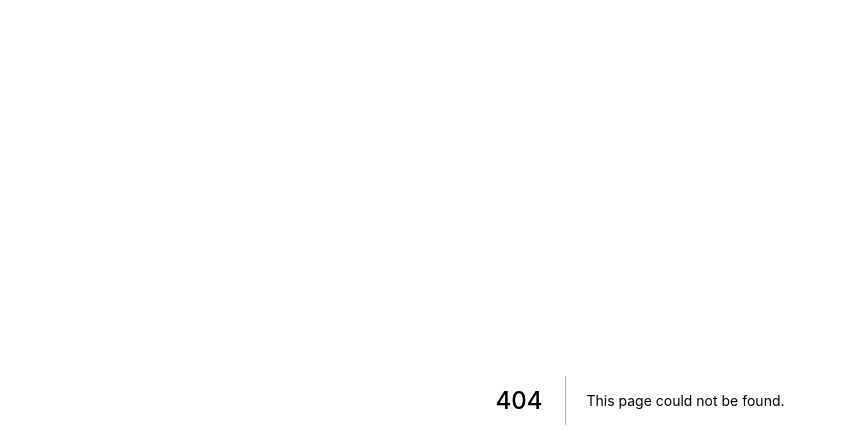
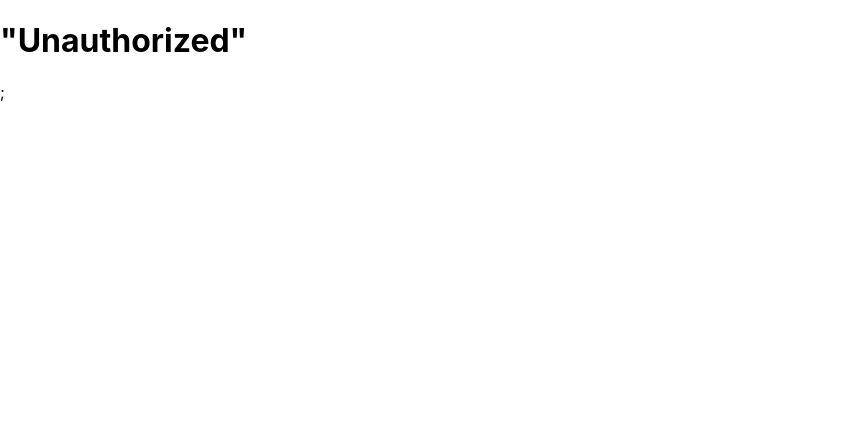
Before and after one commit to luizgribeiro/next-autsession-poc, a Next.js app: page /dashboard in a window 1280 px wide. Before the commit this address had no page. Shown: the top 448 px of the page, without its empty margins (0-846 px from the left). Built offline with nearby package versions, Linux system fonts and the light colour scheme.

Commit message:
feat: add session handler

```diff
--- /dev/null
+++ b/components/session.tsx
@@ -0,0 +1,57 @@
+import React, { useContext } from "react";
+
+type session = {
+  userId: string | null;
+  accounts: string[] | null;
+  permissionAccounts: any[] | null;
+};
+
+const SessionContext = React.createContext<session>({
+  userId: "id do usuário",
+  accounts: [],
+  permissionAccounts: [],
+});
+
+export const useSession = (): session => {
+  const session = useContext(SessionContext);
+  return session;
+};
+
+const sessionValue = {
+  userId: null,
+  accounts: [],
+  permissionAccounts: [],
+};
+
+export const Session: React.FC<{ children: any }> = (props) => {
+  return (
+    <SessionContext.Provider value={sessionValue}>
+      {props.children}
+    </SessionContext.Provider>
+  );
+};
+
+export const setSessionId = (userId: string) => {
+  sessionValue.userId = userId;
+};
+
+const createSessionContext = () => {
+  let SessionContext = React.createContext<session>({
+    userId: null,
+    accounts: null,
+    permissionAccounts: null,
+  });
+  return { SessionContext };
+};
+
+export const Guard: React.FC<{ children: React.ReactNode }> = (props) => {
+  const session = useContext(SessionContext);
+
+  return session.userId === null ? (
+    <h1>"Unauthorized"</h1>
+  ) : (
+    <>{props?.children}</>
+  );
+};
+
+export default SessionContext;
--- a/pages/_app.tsx
+++ b/pages/_app.tsx
@@ -1,8 +1,13 @@
-import '../styles/globals.css'
-import type { AppProps } from 'next/app'
+import "../styles/globals.css";
+import { Session } from "../components/session";
+import type { AppProps } from "next/app";
 
 function MyApp({ Component, pageProps }: AppProps) {
-  return <Component {...pageProps} />
+  return (
+    <Session>
+      <Component {...pageProps} />;
+    </Session>
+  );
 }
 
-export default MyApp
+export default MyApp;
--- a/pages/api/hello.ts
+++ b/pages/api/hello.ts
@@ -1,13 +1,25 @@
 // Next.js API route support: https://nextjs.org/docs/api-routes/introduction
-import type { NextApiRequest, NextApiResponse } from 'next'
+import type { NextApiRequest, NextApiResponse } from "next";
 
 type Data = {
-  name: string
-}
+  name: string;
+};
+
+type session = {
+  userId: string | null;
+  accounts: string[] | null;
+  permissionAccounts: any[] | null;
+};
 
 export default function handler(
   req: NextApiRequest,
-  res: NextApiResponse<Data>
+  res: NextApiResponse<session>
 ) {
-  res.status(200).json({ name: 'John Doe' })
+  res
+    .status(200)
+    .json({
+      userId: "123456789",
+      accounts: ["coca-cola", "mate"],
+      permissionAccounts: ["depositar", "pagar", "pix"],
+    });
 }
--- /dev/null
+++ b/pages/dashboard.tsx
@@ -0,0 +1,16 @@
+import { NextPage } from "next";
+import { useSession, Guard } from "../components/session";
+
+const Dashboard: NextPage = () => {
+  const session = useSession();
+  console.log(session);
+  return (
+    <Guard>
+      <main>
+        <h1> Nova página</h1>
+      </main>
+    </Guard>
+  );
+};
+
+export default Dashboard;
```
Also changed, not shown: pages/index.tsx (+36 -55 lines).
